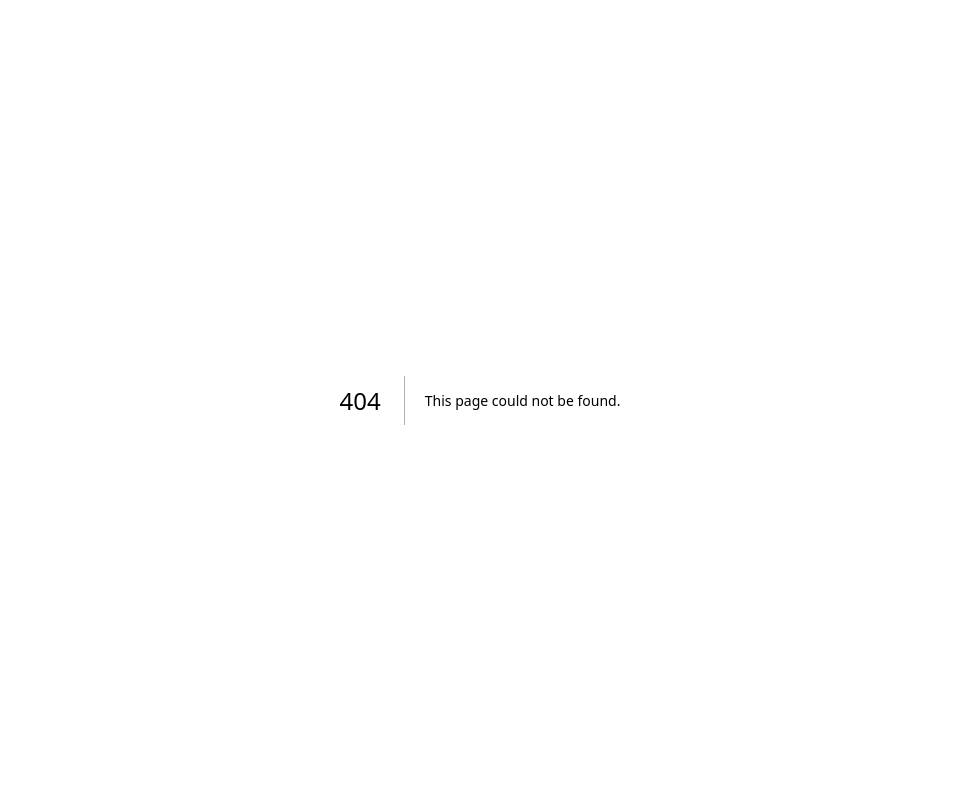
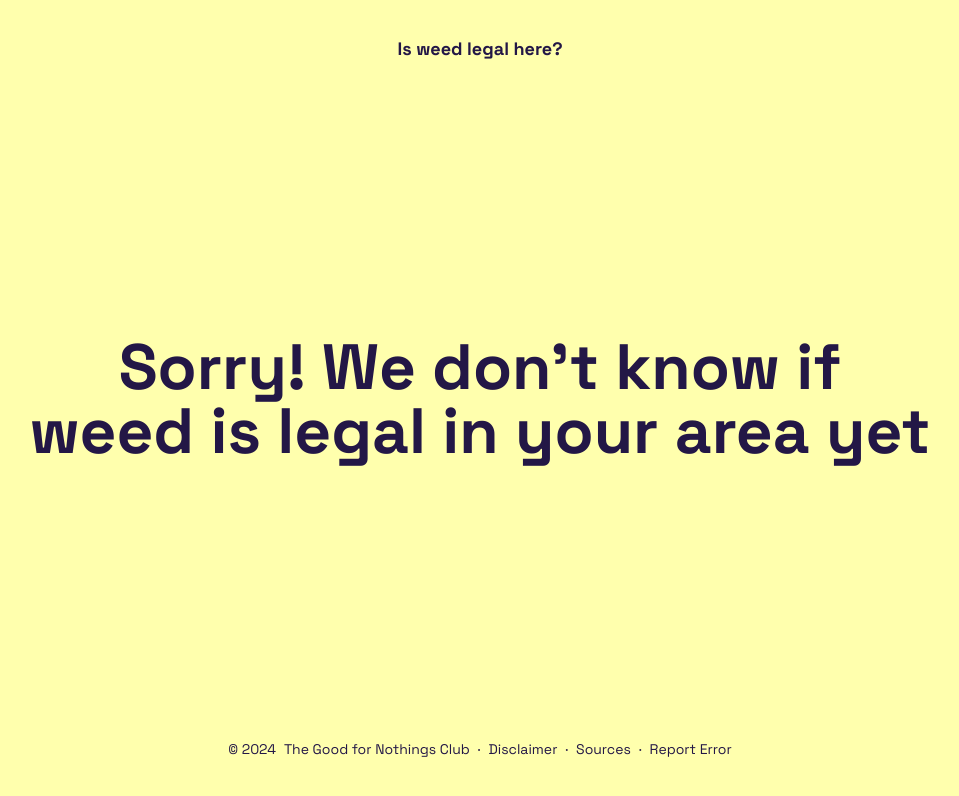
Before and after one commit to thegfnc/is-weed-legal-here, a Next.js app: page /result/1/1/1/1/1 in a window 1280 px wide. Before the commit this address had no page. Shown: the top 796 px of the page, without its empty margins (160-1119 px from the left). Built offline with nearby package versions, Linux system fonts and the light colour scheme.

Commit message:
Move the result page to a separate url

```diff
--- a/app/components/BrowserLocation.tsx
+++ b/app/components/BrowserLocation.tsx
@@ -2,14 +2,10 @@
 
 import Image from 'next/image'
 import { useEffect, useState } from 'react'
-import { CurrentLocation } from '../types'
 import geocoding from '../data/geocoding'
 import IPGeolocation from './IPGeolocation'
-
-type BrowserLocationProps = {
-  currentLocation: CurrentLocation | null
-  setCurrentLocation: (state: CurrentLocation) => void
-}
+import { useRouter } from 'next/navigation'
+import getCurrentLocationFromGeocoderResponse from '../helpers/getCurrentLocationFromGeocoderResponse'
 
 enum LoadingState {
   ASKING_FOR_PERMISSION = "Don't hold out on us. Allow your location to find out if you can legally light one up!",
@@ -27,10 +23,8 @@ enum ErrorMessages {
   BAD_LAT_LONG = 'Could not interpret your location based on provided lattitude and longitude coordinates.',
 }
 
-export default function BrowserLocation({
-  currentLocation,
-  setCurrentLocation,
-}: BrowserLocationProps) {
+export default function BrowserLocation() {
+  const router = useRouter()
   const [loadingState, setLoadingState] = useState<LoadingState | null>(null)
   const [error, setError] = useState<Error | null>(null)
 
@@ -53,44 +47,23 @@ export default function BrowserLocation({
               },
             })
             .then((response: google.maps.GeocoderResponse) => {
-              const countryResult = response.results.find(result =>
-                result.types.includes('country')
-              )
+              const currentLocation =
+                getCurrentLocationFromGeocoderResponse(response)
 
-              // US states are administrative_area_level_1
-              const administrativeAreaLevel1Result = response.results.find(
-                result => result.types.includes('administrative_area_level_1')
-              )
-
-              // US counties are administrative_area_level_2
-              const administrativeAreaLevel2Result = response.results.find(
-                result => result.types.includes('administrative_area_level_2')
-              )
-
-              // US cities are locality
-              const localityResult = response.results.find(result =>
-                result.types.includes('locality')
-              )
-
-              const postalCodeResult = response.results.find(result =>
-                result.types.includes('postal_code')
-              )
-
-              if (!countryResult) {
+              if (currentLocation.country === '-') {
                 throw new Error(ErrorMessages.BAD_LAT_LONG)
               }
 
-              setCurrentLocation({
-                country: countryResult?.address_components[0].long_name,
-                administrativeAreaLevel1:
-                  administrativeAreaLevel1Result?.address_components[0]
-                    .long_name,
-                administrativeAreaLevel2:
-                  administrativeAreaLevel2Result?.address_components[0]
-                    .long_name,
-                locality: localityResult?.address_components[0].long_name,
-                postalCode: postalCodeResult?.address_components[0].long_name,
-              })
+              const url = [
+                '/result',
+                encodeURIComponent(currentLocation.country),
+                encodeURIComponent(currentLocation.administrativeAreaLevel1),
+                encodeURIComponent(currentLocation.administrativeAreaLevel2),
+                encodeURIComponent(currentLocation.locality),
+                encodeURIComponent(currentLocation.postalCode),
+              ].join('/')
+
+              router.push(url)
             })
             .catch(error => setError(error))
             .finally(() => setLoadingState(LoadingState.SUCCESS))
@@ -153,10 +126,6 @@ export default function BrowserLocation({
     geolocationPermissionListener()
   }, []) // eslint-disable-line react-hooks/exhaustive-deps
 
-  if (currentLocation) {
-    return null
-  }
-
   return (
     <div
       className='mb-6 flex max-w-xl flex-col items-center text-[18px]'
@@ -181,7 +150,7 @@ export default function BrowserLocation({
       {!loadingState && error && (
         <>
           <div className='mt-6 leading-6 text-red-500'>{error.message}</div>
-          <IPGeolocation setCurrentLocation={setCurrentLocation} />
+          <IPGeolocation />
         </>
       )}
     </div>
--- a/app/components/Footer.tsx
+++ b/app/components/Footer.tsx
@@ -1,3 +1,5 @@
+'use client'
+
 import { useState } from 'react'
 import { BrowserClient, Feedback, getCurrentHub } from '@sentry/react'
 
--- a/app/components/IPGeolocation.tsx
+++ b/app/components/IPGeolocation.tsx
@@ -4,12 +4,9 @@ import Image from 'next/image'
 import { useState } from 'react'
 import { MdOutlineMyLocation } from 'react-icons/md'
 
-import { CurrentLocation } from '../types'
 import geocoding from '../data/geocoding'
-
-type IPGeolocationProps = {
-  setCurrentLocation: (state: CurrentLocation) => void
-}
+import { useRouter } from 'next/navigation'
+import getCurrentLocationFromGeocoderResponse from '../helpers/getCurrentLocationFromGeocoderResponse'
 
 enum LoadingState {
   SEARCHING_FOR_DATA = "Just a moment while we hit up Google Maps like we're at the bottom of the bag.",
@@ -20,9 +17,8 @@ enum ErrorMessages {
   BAD_LAT_LONG = 'Could not interpret your location based on provided lattitude and longitude coordinates.',
 }
 
-export default function IPGeolocation({
-  setCurrentLocation,
-}: IPGeolocationProps) {
+export default function IPGeolocation() {
+  const router = useRouter()
   const [loadingState, setLoadingState] = useState<LoadingState | null>(null)
   const [error, setError] = useState<Error | null>(null)
 
@@ -31,7 +27,6 @@ export default function IPGeolocation({
 
     const response = await fetch('/api/location')
     const location = await response.json()
-
     const geocoder = await geocoding
 
     if (!geocoder) {
@@ -47,42 +42,22 @@ export default function IPGeolocation({
         },
       })
       .then((response: google.maps.GeocoderResponse) => {
-        const countryResult = response.results.find(result =>
-          result.types.includes('country')
-        )
+        const currentLocation = getCurrentLocationFromGeocoderResponse(response)
 
-        // US states are administrative_area_level_1
-        const administrativeAreaLevel1Result = response.results.find(result =>
-          result.types.includes('administrative_area_level_1')
-        )
-
-        // US counties are administrative_area_level_2
-        const administrativeAreaLevel2Result = response.results.find(result =>
-          result.types.includes('administrative_area_level_2')
-        )
-
-        // US cities are locality
-        const localityResult = response.results.find(result =>
-          result.types.includes('locality')
-        )
-
-        const postalCodeResult = response.results.find(result =>
-          result.types.includes('postal_code')
-        )
-
-        if (!countryResult) {
+        if (currentLocation.country === '-') {
           throw new Error(ErrorMessages.BAD_LAT_LONG)
         }
 
-        setCurrentLocation({
-          country: countryResult?.address_components[0].long_name,
-          administrativeAreaLevel1:
-            administrativeAreaLevel1Result?.address_components[0].long_name,
-          administrativeAreaLevel2:
-            administrativeAreaLevel2Result?.address_components[0].long_name,
-          locality: localityResult?.address_components[0].long_name,
-          postalCode: postalCodeResult?.address_components[0].long_name,
-        })
+        const url = [
+          '/result',
+          encodeURIComponent(currentLocation.country),
+          encodeURIComponent(currentLocation.administrativeAreaLevel1),
+          encodeURIComponent(currentLocation.administrativeAreaLevel2),
+          encodeURIComponent(currentLocation.locality),
+          encodeURIComponent(currentLocation.postalCode),
+        ].join('/')
+
+        router.push(url)
       })
       .catch(error => setError(error))
       .finally(() => setLoadingState(null))
--- /dev/null
+++ b/app/helpers/getCurrentLocationFromGeocoderResponse.ts
@@ -0,0 +1,36 @@
+import { CurrentLocation } from '../types'
+
+export default function getCurrentLocationFromGeocoderResponse(
+  response: google.maps.GeocoderResponse
+): CurrentLocation {
+  const { results } = response
+
+  const country = results.find(result => result.types.includes('country'))
+    ?.address_components[0].long_name
+
+  // US states are administrative_area_level_1
+  const administrativeAreaLevel1 = results.find(result =>
+    result.types.includes('administrative_area_level_1')
+  )?.address_components[0].long_name
+
+  // US counties are administrative_area_level_2
+  const administrativeAreaLevel2 = results.find(result =>
+    result.types.includes('administrative_area_level_2')
+  )?.address_components[0].long_name
+
+  // US cities are locality
+  const locality = results.find(result => result.types.includes('locality'))
+    ?.address_components[0].long_name
+
+  const postalCode = results.find(result =>
+    result.types.includes('postal_code')
+  )?.address_components[0].long_name
+
+  return {
+    country: country || '-',
+    administrativeAreaLevel1: administrativeAreaLevel1 || '-',
+    administrativeAreaLevel2: administrativeAreaLevel2 || '-',
+    locality: locality || '-',
+    postalCode: postalCode || '-',
+  }
+}
--- a/app/helpers/getStringsForLegalityData.ts
+++ b/app/helpers/getStringsForLegalityData.ts
@@ -1,4 +1,4 @@
-import { track } from '@vercel/analytics'
+import { track } from '@vercel/analytics/server'
 
 import { MainImageType } from '../data/images'
 import { GetLegalityDataForLocationReturn } from './getLegalityDataForLocation'
@@ -59,9 +59,7 @@ const getStringsForLegalityData = (
       legalityData.MEDICINAL === 'Unknown' &&
       legalityData.RECREATIONAL === 'Unknown'
     ) {
-      data.heading = `Sorry! We don't know if weed is legal in ${
-        closestMatchLocation || currentLocation.country || 'your area'
-      } yet`
+      data.heading = `Sorry! We don't know if weed is legal in your area yet`
 
       track('Legality data unknown', {
         country: currentLocation.country || null,
--- a/app/page.tsx
+++ b/app/page.tsx
@@ -1,50 +1,28 @@
 'use client'
 
-import { useState } from 'react'
 import dynamic from 'next/dynamic'
 
-import Header from './components/Header'
 import Footer from './components/Footer'
-import MainImage from './components/MainImage'
-import SubHeading from './components/SubHeading'
 import Heading from './components/Heading'
-import CallToActionButton from './components/CallToActionButton'
 
-import getLegalityDataForLocation from './helpers/getLegalityDataForLocation'
 import getStringsForLegalityData from './helpers/getStringsForLegalityData'
-import { CurrentLocation } from './types'
 
 const BrowserLocation = dynamic(() => import('./components/BrowserLocation'), {
   ssr: false,
 })
 
 export default function Home() {
-  const [currentLocation, setCurrentLocation] =
-    useState<CurrentLocation | null>(null)
-
-  const legalityData = getLegalityDataForLocation(currentLocation)
-  const { bgColor, heading, subHeading, imageType, ctaLinkUrl, ctaButtonText } =
-    getStringsForLegalityData(legalityData, currentLocation)
+  const { bgColor, heading } = getStringsForLegalityData(null, null)
 
   return (
     <>
       <div
         className={`flex min-h-[100dvh] w-screen flex-col items-center justify-between ${bgColor} px-6 py-6 text-center text-brand-purple transition-colors duration-500 md:py-10`}
       >
-        <Header isVisible={Boolean(currentLocation)} />
+        <div></div> {/* Need this for spacing */}
         <main className='flex flex-col items-center py-24'>
           <Heading text={heading} />
-          {!currentLocation && (
-            <BrowserLocation
-              currentLocation={currentLocation}
-              setCurrentLocation={setCurrentLocation}
-            />
-          )}
-          {subHeading && <SubHeading text={subHeading} />}
-          {imageType && <MainImage type={imageType} />}
-          {ctaLinkUrl && (
-            <CallToActionButton text={ctaButtonText} linkUrl={ctaLinkUrl} />
-          )}
+          <BrowserLocation />
         </main>
         <Footer />
       </div>
--- /dev/null
+++ b/app/result/[country]/[administrativeAreaLevel1]/[administrativeAreaLevel2]/[locality]/[postalCode]/page.tsx
@@ -0,0 +1,55 @@
+import Header from '../../../../../../components/Header'
+import Footer from '../../../../../../components/Footer'
+import MainImage from '../../../../../../components/MainImage'
+import SubHeading from '../../../../../../components/SubHeading'
+import Heading from '../../../../../../components/Heading'
+import CallToActionButton from '../../../../../../components/CallToActionButton'
+
+import getLegalityDataForLocation from '../../../../../../helpers/getLegalityDataForLocation'
+import getStringsForLegalityData from '../../../../../../helpers/getStringsForLegalityData'
+import { CurrentLocation } from '../../../../../../types'
+
+type ResultProps = {
+  params: CurrentLocation
+}
+
+export default function Result({
+  params: {
+    country,
+    administrativeAreaLevel1,
+    administrativeAreaLevel2,
+    locality,
+    postalCode,
+  },
+}: ResultProps) {
+  const currentLocation = {
+    country: decodeURIComponent(country),
+    administrativeAreaLevel1: decodeURIComponent(administrativeAreaLevel1),
+    administrativeAreaLevel2: decodeURIComponent(administrativeAreaLevel2),
+    locality: decodeURIComponent(locality),
+    postalCode: decodeURIComponent(postalCode),
+  }
+
+  const legalityData = getLegalityDataForLocation(currentLocation)
+  const { bgColor, heading, subHeading, imageType, ctaLinkUrl, ctaButtonText } =
+    getStringsForLegalityData(legalityData, currentLocation)
+
+  return (
+    <>
+      <div
+        className={`flex min-h-[100dvh] w-screen flex-col items-center justify-between ${bgColor} px-6 py-6 text-center text-brand-purple transition-colors duration-500 md:py-10`}
+      >
+        <Header isVisible={true} />
+        <main className='flex flex-col items-center py-24'>
+          <Heading text={heading} />
+          {subHeading && <SubHeading text={subHeading} />}
+          {imageType && <MainImage type={imageType} />}
+          {ctaLinkUrl && (
+            <CallToActionButton text={ctaButtonText} linkUrl={ctaLinkUrl} />
+          )}
+        </main>
+        <Footer />
+      </div>
+    </>
+  )
+}
```
Also changed, not shown: app/types/index.ts (+5 -5 lines).
